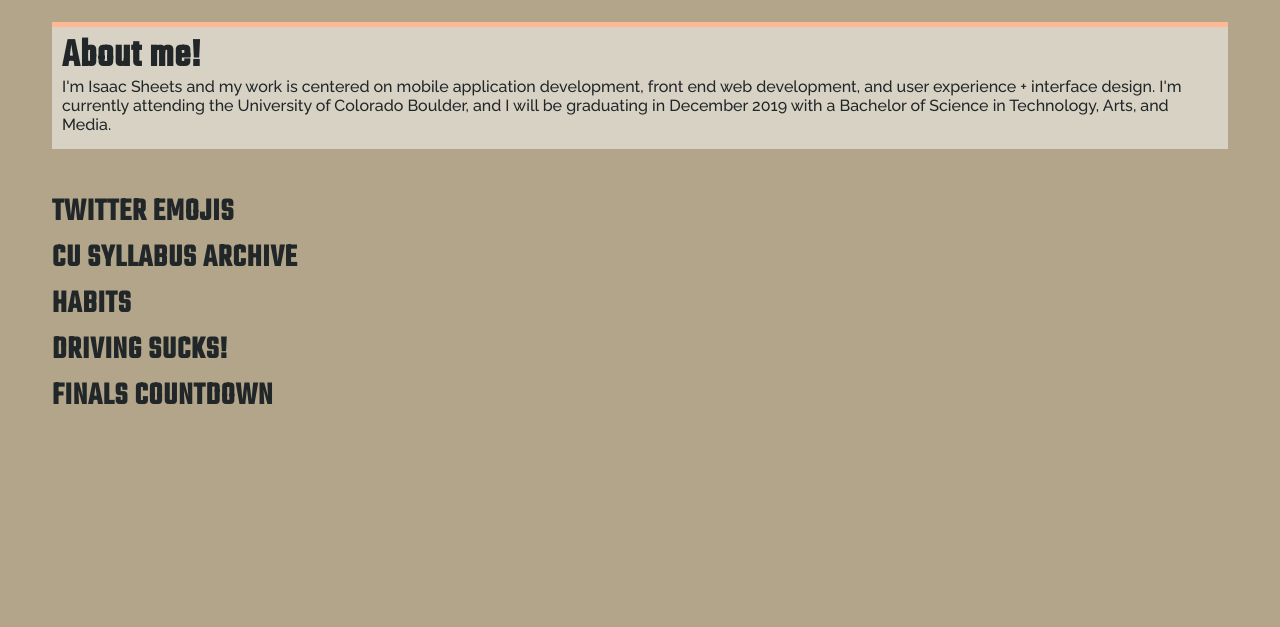
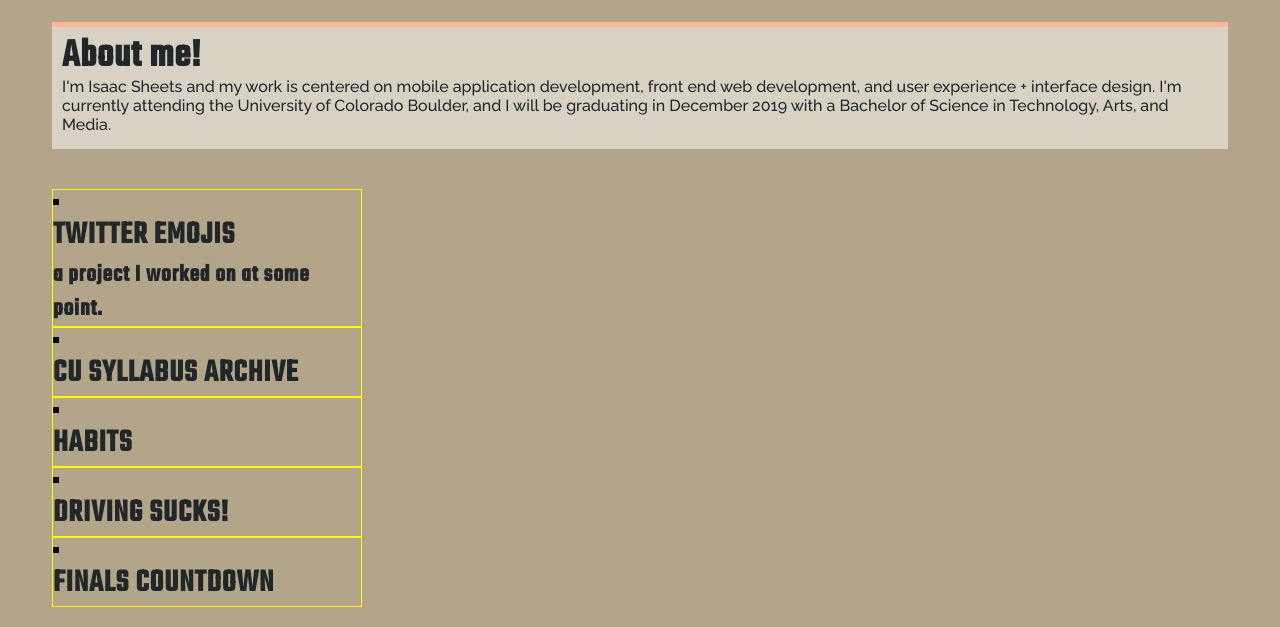
Before and after one commit to isheets/creative-cloud, a plain HTML site: page public_html/index.html in a window 1280 px wide. Shown: the part 194-821 px from the top of the page. Before the commit the page ends 800 px from the top, so only its background shows below. Drawn offline with Linux system fonts and the light colour scheme; a web font is replaced by a local one.

Commit message:
fixed click listener bug for project thumbs - event didn't bubble to children

```diff
--- a/public_html/css/style.css
+++ b/public_html/css/style.css
@@ -185,12 +185,13 @@ ul {
 	height: 100%;
 
 }
-ul[data-tabs] {
+
+.project-list {
 	list-style: none;
 }
 
-li {
-
+.project-thumb {
+	border: 1px solid yellow;
 }
 
 a {
--- a/public_html/index.html
+++ b/public_html/index.html
@@ -62,11 +62,24 @@
 	</section>
 
 	<section id="projects">
-		<h2 id='twitter-emojis' class='project-thumb'>TWITTER EMOJIS</h2>
-		<h2 id="syllabus-archive" class='project-thumb'>CU SYLLABUS ARCHIVE</h2>
-		<h2 id="habits" class='project-thumb'>HABITS</h2>
-		<h2 id="driving-sucks" class='project-thumb'>DRIVING SUCKS!</h2>
-		<h2 id="finals-countdown" class='project-thumb'>FINALS COUNTDOWN</h2>
+		<ul id="project-list">
+			<li id='twitter-emojis' class='project-thumb'>
+				<h2 class='thumbnail-title'>TWITTER EMOJIS</h2>
+				<h3 class='thumbnail-description'>a project I worked on at some point.</h3>
+			</li>
+			<li id="syllabus-archive" class='project-thumb'>
+				<h2 class='thumbnail-title'>CU SYLLABUS ARCHIVE</h2>
+			</li>
+			<li id="habits" class='project-thumb'>
+				<h2>HABITS</h2>
+			</li>
+			<li id="driving-sucks" class='project-thumb'>
+				<h2>DRIVING SUCKS!</h2>
+			</li>
+			<li id="finals-countdown" class='project-thumb'>
+				<h2>FINALS COUNTDOWN</h2>
+			</li>
+		</ul>
 	</section>
 </body>
 
--- a/public_html/js/script.js
+++ b/public_html/js/script.js
@@ -11,7 +11,21 @@ window.addEventListener('DOMContentLoaded', (event) => {
 //opens lightbox with content for requested project
 var openProjectContent = (e) => {
 
-    let projectClicked = e.srcElement.id;
+    console.log(e);
+
+    let projectClicked = null;
+
+    if(e.target.localName !== "li") {
+        for(let parent of e.path) {
+            if(parent.localName === "li") {
+                projectClicked = parent.id;
+            }
+        }
+    }
+    else {
+        projectClicked = e.srcElement.id;
+    }
+
     let contentToRender = null;
 
     switch(projectClicked) {
```
